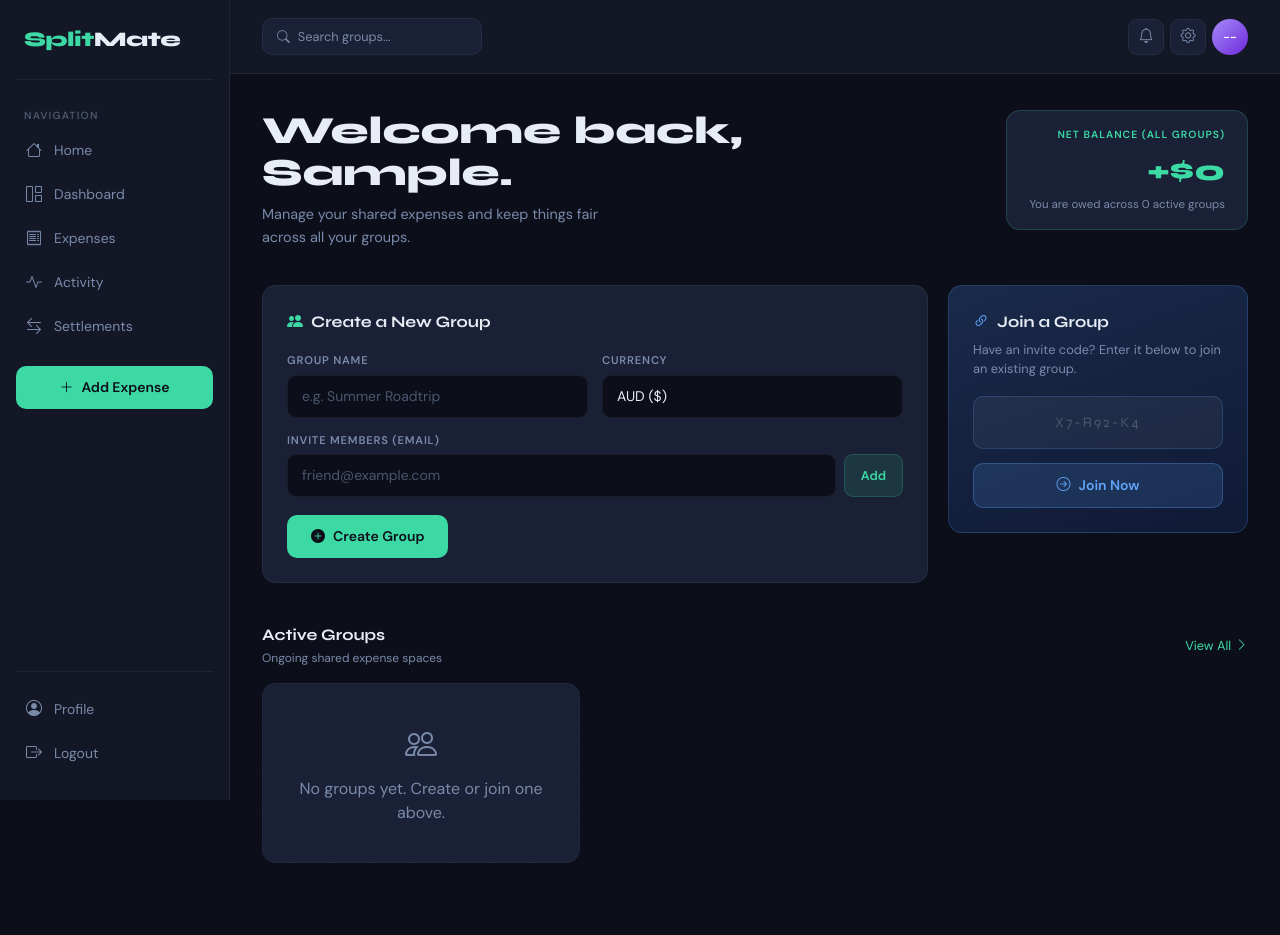
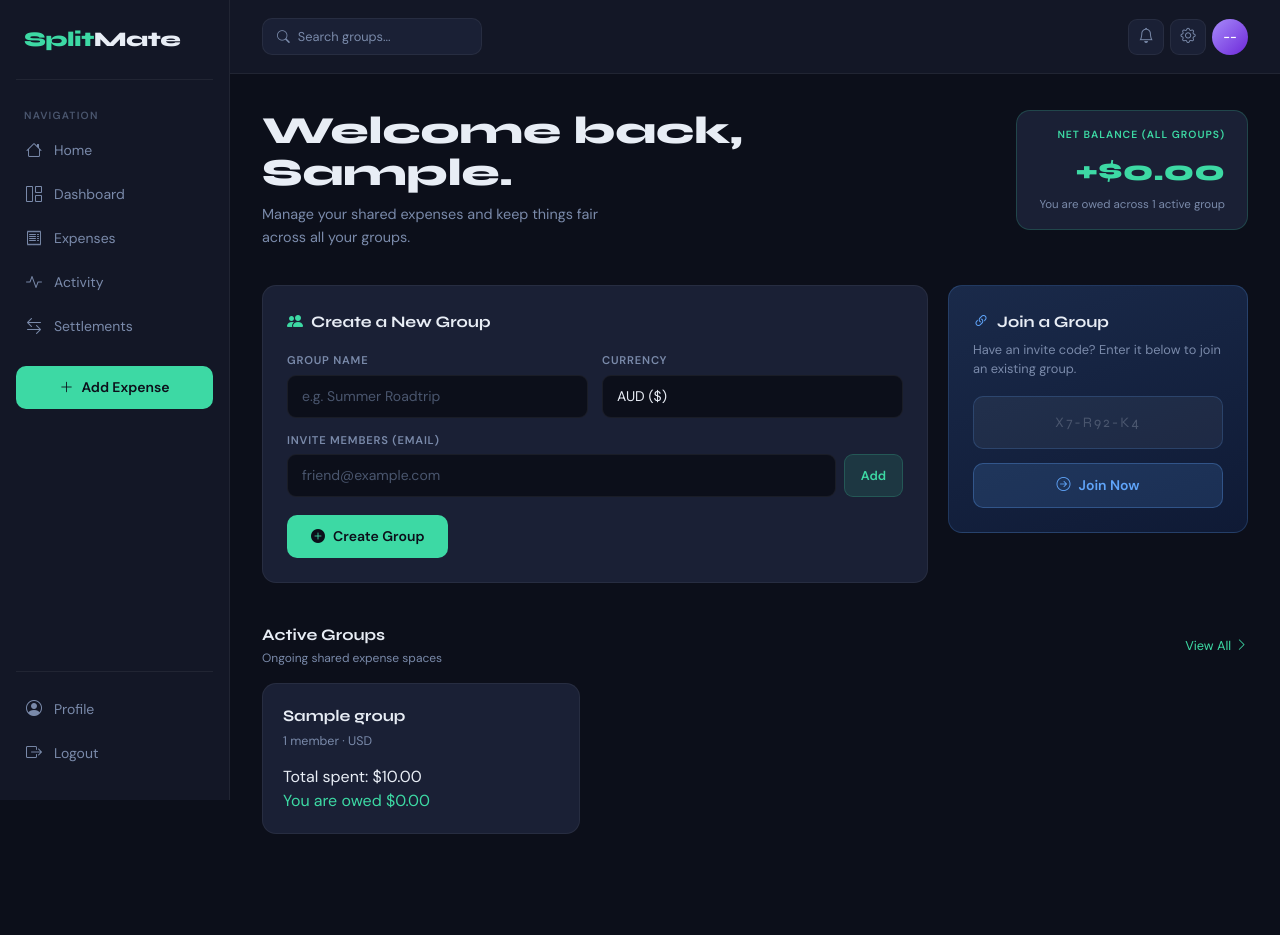
Before and after one commit to YashwardhanLaharia/CITS-3403-Project, a Flask app: page / in a window 1280 px wide. After the commit the page ends 834 px from the top, so only its background shows below. Run offline with Flask 3, Linux system fonts and the light colour scheme; a user stored in the database is signed in; tables that the repository leaves empty hold one stand-in row (values such as "Sample post").

Commit message:
feat(groups): wire up home page with real group data

```diff
--- a/routes/main.py
+++ b/routes/main.py
@@ -1,8 +1,9 @@
 import re
 from flask import Blueprint, render_template, request, flash, redirect, url_for
 from flask_login import login_required, current_user
+from sqlalchemy import func
 from extensions import db, login_manager
-from models import User, Group, Membership
+from models import User, Group, Membership, Expense, ExpenseSplit
 
 main_bp = Blueprint('main', __name__)
 
@@ -18,8 +19,49 @@ def load_user(user_id):
 @main_bp.route('/')
 @login_required
 def index():
-    from flask_login import current_user
-    return render_template('index.html', first_name=current_user.first_name)
+    memberships = Membership.query.filter_by(user_id=current_user.id).all()
+
+    groups = []
+    net_balance = 0.0
+
+    for m in memberships:
+        group = m.group
+
+        member_count = Membership.query.filter_by(group_id=group.id).count()
+
+        total_spent = db.session.query(
+            func.coalesce(func.sum(Expense.amount), 0)
+        ).filter_by(group_id=group.id).scalar()
+
+        amount_paid = db.session.query(
+            func.coalesce(func.sum(Expense.amount), 0)
+        ).filter_by(group_id=group.id, paid_by=current_user.id).scalar()
+
+        fair_share = db.session.query(
+            func.coalesce(func.sum(ExpenseSplit.share_amount), 0)
+        ).join(Expense, ExpenseSplit.expense_id == Expense.id).filter(
+            Expense.group_id == group.id,
+            ExpenseSplit.user_id == current_user.id,
+        ).scalar()
+
+        user_balance = float(amount_paid) - float(fair_share)
+        net_balance += user_balance
+
+        groups.append({
+            'id': group.id,
+            'name': group.name,
+            'currency': group.currency,
+            'member_count': member_count,
+            'total_spent': float(total_spent),
+            'user_balance': user_balance,
+        })
+
+    return render_template(
+        'index.html',
+        first_name=current_user.first_name,
+        groups=groups,
+        net_balance=net_balance,
+    )
 
 
 @main_bp.route('/login', methods=['GET', 'POST'])
--- a/templates/index.html
+++ b/templates/index.html
@@ -27,8 +27,16 @@
       </div>
       <div class="net-balance-card">
         <div class="net-balance-label">Net Balance (All Groups)</div>
-        <div class="net-balance-amount" style="color:var(--accent)">+$0</div>
-        <div class="net-balance-sub">You are owed across 0 active groups</div>
+        <div class="net-balance-amount" style="color: {{ 'var(--accent)' if net_balance >= 0 else 'var(--danger, #e05252)' }}">
+          {{ '+' if net_balance >= 0 else '-' }}${{ "%.2f"|format(net_balance|abs) }}
+        </div>
+        <div class="net-balance-sub">
+          {% if net_balance >= 0 %}
+            You are owed across {{ groups|length }} active group{{ 's' if groups|length != 1 }}
+          {% else %}
+            You owe across {{ groups|length }} active group{{ 's' if groups|length != 1 }}
+          {% endif %}
+        </div>
       </div>
     </div>
 
@@ -86,12 +94,29 @@
     </div>
 
     <div class="groups-grid">
-      <div class="group-card" style="border:1px dashed var(--border); display:flex; align-items:center; justify-content:center; min-height:180px;">
-        <div style="text-align:center; color:var(--text-muted);">
-          <i class="bi bi-people" style="font-size:2rem;"></i>
-          <div style="margin-top:8px;">No groups yet. Create or join one above.</div>
+      {% if groups %}
+        {% for g in groups %}
+        <div class="group-card">
+          <div class="group-card-name">{{ g.name }}</div>
+          <div class="group-card-meta">{{ g.member_count }} member{{ 's' if g.member_count != 1 }} &middot; {{ g.currency }}</div>
+          <div class="group-card-spent">Total spent: ${{ "%.2f"|format(g.total_spent) }}</div>
+          <div class="group-card-balance" style="color: {{ 'var(--accent)' if g.user_balance >= 0 else 'var(--danger, #e05252)' }}">
+            {% if g.user_balance >= 0 %}
+              You are owed ${{ "%.2f"|format(g.user_balance) }}
+            {% else %}
+              You owe ${{ "%.2f"|format(g.user_balance|abs) }}
+            {% endif %}
+          </div>
         </div>
-      </div>
+        {% endfor %}
+      {% else %}
+        <div class="group-card" style="border:1px dashed var(--border); display:flex; align-items:center; justify-content:center; min-height:180px;">
+          <div style="text-align:center; color:var(--text-muted);">
+            <i class="bi bi-people" style="font-size:2rem;"></i>
+            <div style="margin-top:8px;">No groups yet — create one or join with an invite code.</div>
+          </div>
+        </div>
+      {% endif %}
     </div>
 
   </div>
```
